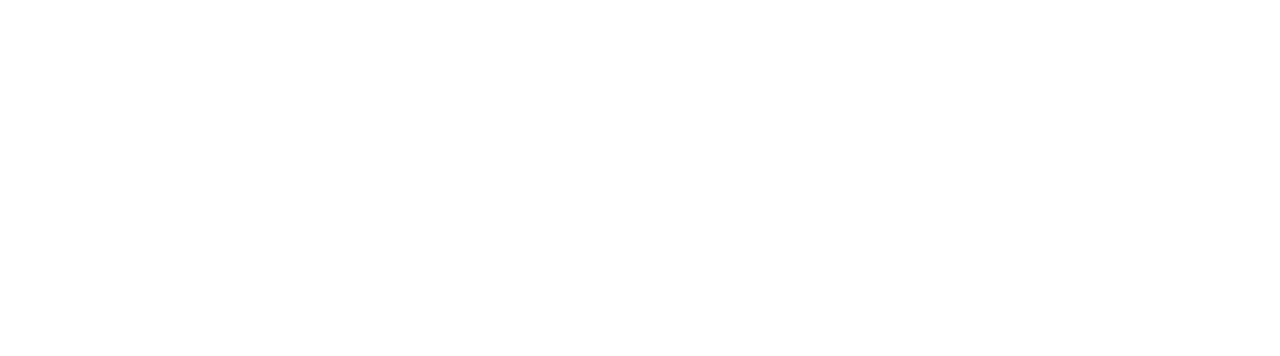
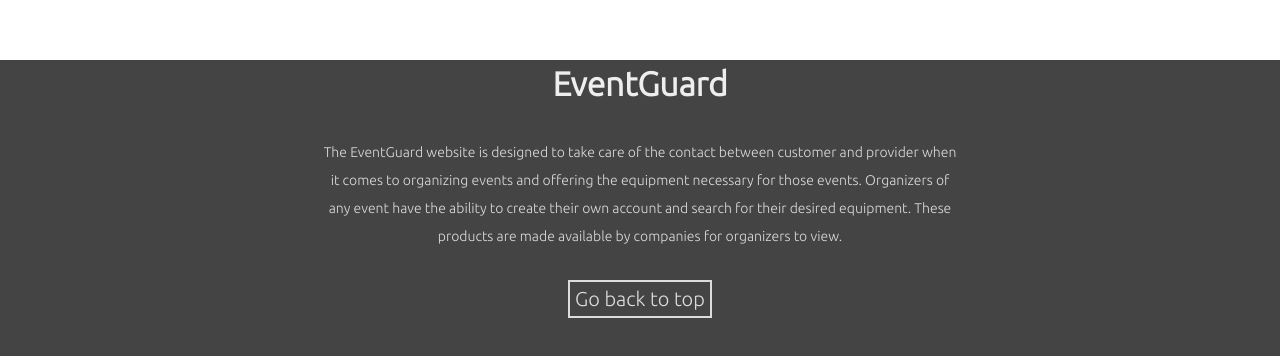
Before and after one commit to Maxim2012-dev/Project-Web-Technologies, a Vue app in the folder event-guard/: page / in a window 1280 px wide. Shown: the part 870-1226 px from the top of the page. Before the commit the page ends 930 px from the top, so only its background shows below. Built offline with nearby package versions, Linux system fonts and the light colour scheme.

Commit message:
added header and footer

```diff
--- a/event-guard/src/App.vue
+++ b/event-guard/src/App.vue
@@ -13,35 +13,31 @@
     </header>
     <router-view></router-view>
     <footer>
-      <!-- here goes the footer -->
+      <div class="footer-container">
+        <h1>EventGuard</h1>
+        <p>
+          The EventGuard website is designed to take care of the contact between customer and provider when it comes
+          to organizing events and offering the equipment necessary for those events. Organizers of any event
+          have the ability to create their own account and search for their desired equipment. These products
+          are made available by companies for organizers to view.
+        </p>
+        <a href="#title">Go back to top</a>
+      </div>
     </footer>
   </div>
 </template>
 
 <script>
 export default {
-  name: "App",
-  data() {
-    return {
-      form_toggle: true,
-      message_type: 'Organizer'
-    };
-  },
-  methods: {
-    display_login_message(type) {
-      this.form_toggle = true
-      this.message_type = type
-    },
-    display_register_message(type) {
-      this.form_toggle = false
-      this.message_type = type
-    }
-  }
-
+  name: "App"
 }
 </script>
 
 <style>
+html {
+    scroll-behavior: smooth;
+}
+
 #title {
   font-family: 'Ubuntu', sans-serif;
   padding: 20px;
@@ -79,6 +75,39 @@
   color: black;
 }
 
+.footer-container {
+  font-family: 'Ubuntu', sans-serif;
+  display: flex;
+  align-items: center;
+  justify-content: center;
+  flex-direction: column;
+  text-align: center;
+  background-color: #444;
+}
+
+.footer-container h1 {
+  font-size: 2.1rem;
+  line-height: 3rem;
+  color: #eee;
+}
+
+.footer-container p {
+  width: 50%;
+  margin: 30px auto;
+  line-height: 28px;
+  font-size: 14px;
+  color: gainsboro;
+}
+
+.footer-container a {
+  text-decoration: none;
+  border: 2px solid gainsboro;
+  font-size: 20px;
+  margin-bottom: 40px;
+  padding: 5px;
+  color: gainsboro;
+}
+
 .router-link-active {
   background: #eee;
   color: #444;
```
